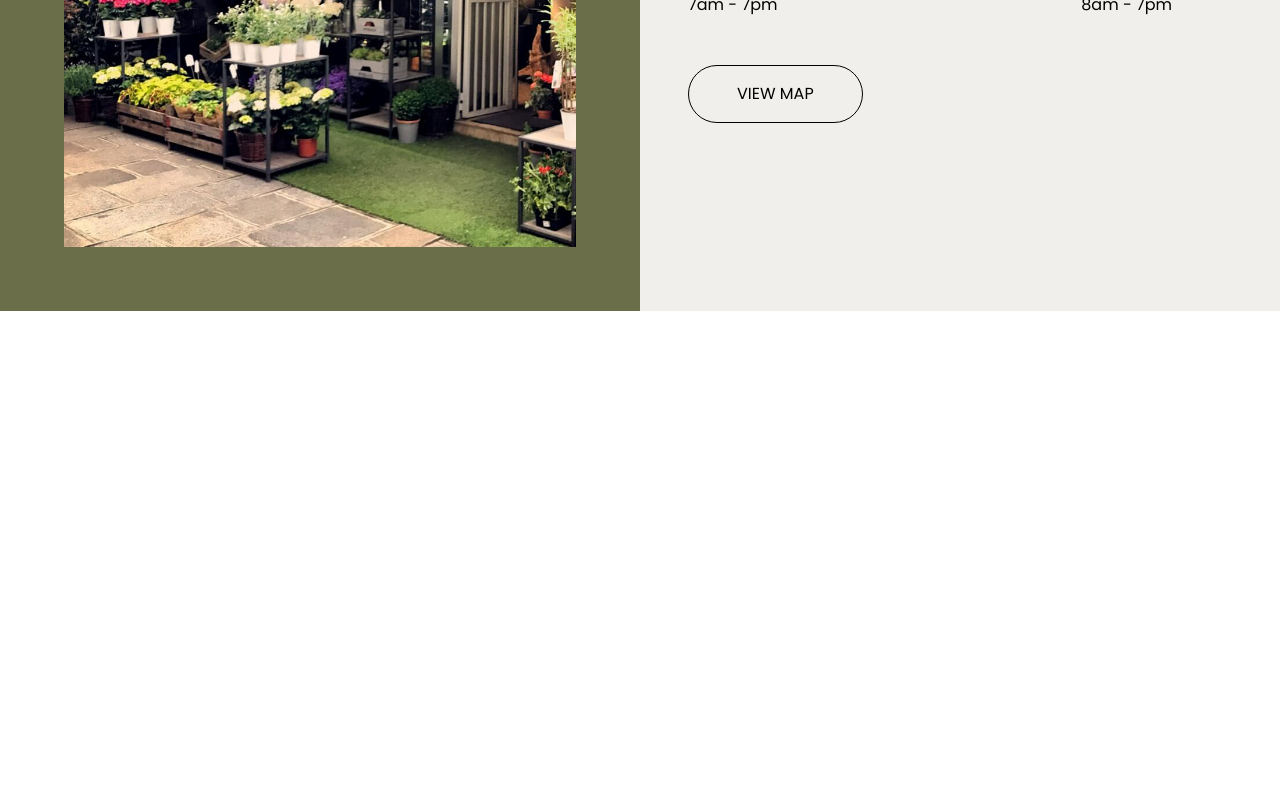
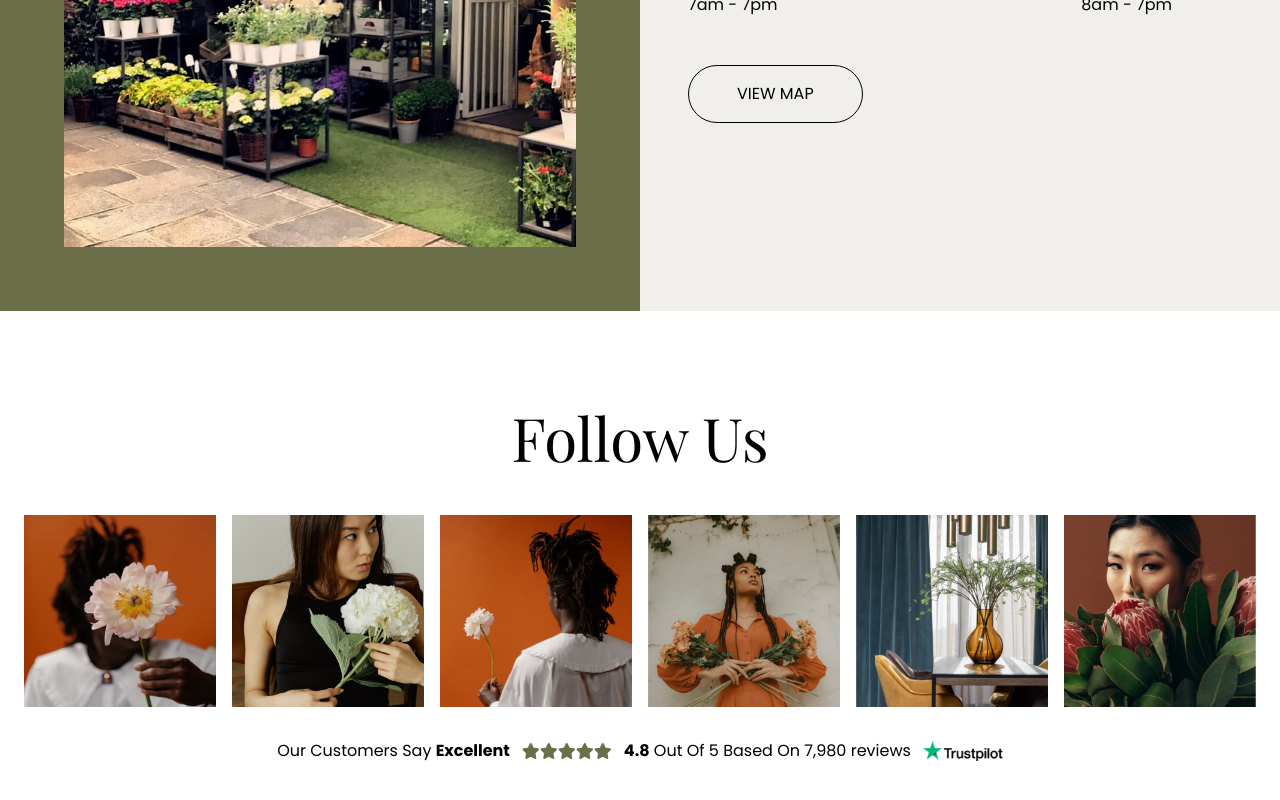
Before and after one commit to YousiefSameh/Fiore, a React (Create React App) app: page / in a window 1280 px wide. Shown: the part 7435-8235 px from the top of the page. Before the commit the page ends 7842 px from the top, so only its background shows below. Built offline with nearby package versions, Linux system fonts and the light colour scheme; a web font is replaced by a local one.

Commit message:
Create Follow Us Section

```diff
--- a/src/App.js
+++ b/src/App.js
@@ -10,6 +10,7 @@ import SchoolFlower from './SchoolFlower';
 import Blogs from './Blogs';
 import Readmore from './Readmore';
 import OurStore from './OurStore';
+import FollowUs from './FollowUs';
 
 const App = () => {
   return (
@@ -25,6 +26,7 @@ const App = () => {
       <Blogs />
       <Readmore />
       <OurStore />
+      <FollowUs />
     </main>
   );
 };
--- /dev/null
+++ b/src/FollowUs.jsx
@@ -0,0 +1,31 @@
+import React from 'react';
+
+const FollowUs = () => {
+  return (
+    <section className='pb-24'>
+      <h2 className='font-primary text-4xl text-center mb-12 md:text-5xl lg:text-6xl'>Follow Us</h2>
+      <div className="images grid grid-cols-2 gap-4 sm:grid-cols-3 md:grid-cols-4 lg:grid-cols-6 px-6">
+        <img src="Images/img25.jpg" className='w-full' alt="" />
+        <img src="Images/img26.jpg" className='w-full' alt="" />
+        <img src="Images/img27.jpg" className='w-full' alt="" />
+        <img src="Images/img28.jpg" className='w-full' alt="" />
+        <img src="Images/img29.jpg" className='w-full' alt="" />
+        <img src="Images/img30.jpg" className='w-full' alt="" />
+      </div>
+      <div className="text flex flex-col sm:flex-row sm:justify-center mt-8 gap-3 items-center mx-auto w-fit">
+        <p className="text-center sm:text-left">Our Customers Say <strong>Excellent</strong></p>
+        <div className="stars flex">
+          <i className="fa-solid fa-star text-secondary"></i>
+          <i className="fa-solid fa-star text-secondary"></i>
+          <i className="fa-solid fa-star text-secondary"></i>
+          <i className="fa-solid fa-star text-secondary"></i>
+          <i className="fa-solid fa-star text-secondary"></i>
+        </div>
+        <p><strong>4.8</strong> Out Of 5 Based On 7,980 reviews</p>
+        <img src="Images/img32.png" className='w-16 sm:w-20' alt="" />
+      </div>
+    </section>
+  );
+}
+
+export default FollowUs;
--- a/src/OurStore.jsx
+++ b/src/OurStore.jsx
@@ -1,25 +1,43 @@
 import React from "react";
 
 const OurStore = () => {
-	return (
+  return (
     <section className="pb-24">
-      <div className="container mx-auto bg-third h-full flex gap-12 items-center">
-        <img src="Images\img24.jpg" className="w-1/2 p-16 bg-secondary" alt="" />
-        <div className="text w-1/2">
-          <h1 className="font-primary text-6xl">Our Store</h1>
-          <div className="row flex mt-12 w-full pr-12 justify-between">
-            <p>Goddard Hall 60 <br /> Washington Square E <br /> New York, NY 10003, USA</p>
-            <p>+20 123-456-7890 <br /> info@fiore.com</p>
+      <div className="container mx-auto bg-third h-full flex flex-col lg:flex-row gap-12 items-center p-6 lg:p-0">
+        <img
+          src="Images/img24.jpg"
+          className="w-full lg:w-1/2 p-8 lg:p-16 bg-secondary"
+          alt=""
+        />
+        <div className="text w-full lg:w-1/2">
+          <h1 className="font-primary text-4xl sm:text-5xl lg:text-6xl">
+            Our Store
+          </h1>
+          <div className="row flex flex-col sm:flex-row mt-12 w-full pr-0 lg:pr-12 justify-between gap-6">
+            <p>
+              Goddard Hall 60 <br /> Washington Square E <br /> New York, NY
+              10003, USA
+            </p>
+            <p>
+              +20 123-456-7890 <br /> info@fiore.com
+            </p>
           </div>
-          <hr className="border-fourth my-12"/>
-          <div className="row flex mt-12 w-full pr-12 justify-between">
-            <p>Monday - Friday <br /> 7am - 7pm <br /></p>
-            <p>Saturday - Sunday <br /> 8am - 7pm <br /></p>
+          <hr className="border-fourth my-12" />
+          <div className="row flex flex-col sm:flex-row mt-12 w-full pr-0 lg:pr-12 justify-between gap-6">
+            <p>
+              Monday - Friday <br /> 7am - 7pm <br />
+            </p>
+            <p>
+              Saturday - Sunday <br /> 8am - 7pm <br />
+            </p>
           </div>
-          <button className='border border-black px-12 py-4 rounded-full hover:bg-black hover:text-white transition-colors w-fit my-12'><a href="#" className='text-inherit uppercase'>View Map</a></button>
+          <button className="border border-black px-8 sm:px-12 py-4 rounded-full hover:bg-black hover:text-white transition-colors w-fit my-12">
+            <a href="#" className="text-inherit uppercase">
+              View Map
+            </a>
+          </button>
         </div>
       </div>
-
     </section>
   );
 };
```
